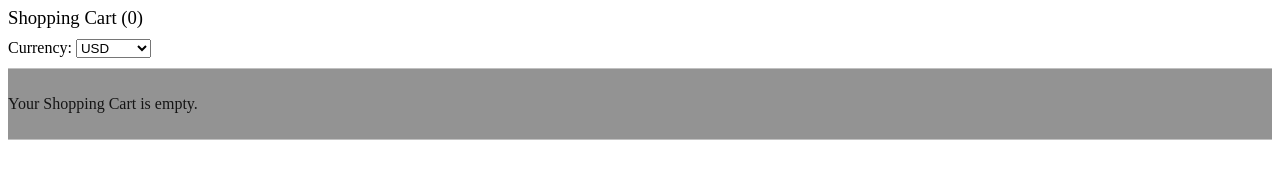
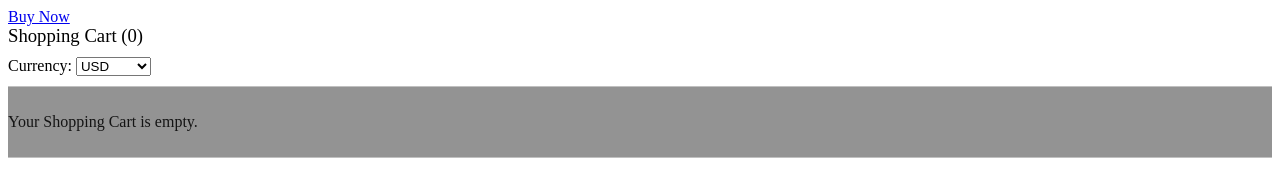
Before and after one commit to DigitalRiverConnect/drconnect-shoppers-api-cart-widget, a website: page index.html in a window 1280 px wide. Drawn offline with nearby package versions, Linux system fonts and the light colour scheme.

Commit message:
added a buy link to the index page

```diff
--- a/index.html
+++ b/index.html
@@ -8,6 +8,9 @@
     <link href="dist/css/connect-mini-cart.css" rel="stylesheet">
     <link href="dist/css/connect-widget-light.css" rel="stylesheet"></head>
 <body>
+<a rel="buyLink" href="//store.digitalriver.com/store/kaboom/en_US/buy/productID.295236700" class="btn btn-default">
+    Buy Now
+</a>
 
 <div id="drMiniCartSummary"></div>
 <div id="drMiniCart"></div>
```
Also changed, not shown: app/index.html (+1 -0 lines).
